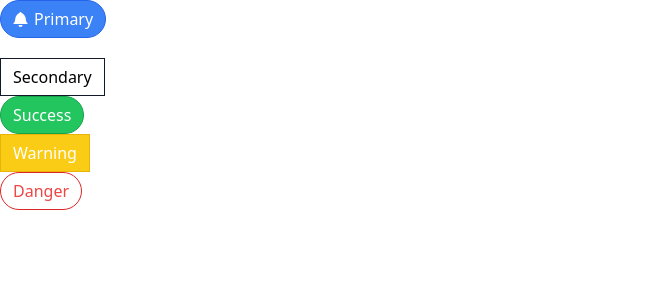
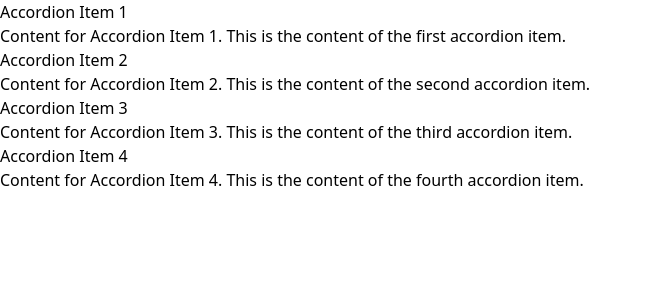
Before and after one commit to tmartins14/React, a React (Create React App) app in the folder comps/: page / in a window 1280 px wide. Shown: the top 300 px of the page, without its empty margins (0-652 px from the left). Built offline with nearby package versions, Linux system fonts and the light colour scheme.

Commit message:
Section 11: Mastering State Design Process pt.1

```diff
--- a/comps/src/App.js
+++ b/comps/src/App.js
@@ -1,39 +1,36 @@
 import React from "react";
-import Button from "./Button";
+import Button from "./components/Button";
 import { GoBell } from "react-icons/go";
+import Accordion from "./components/Accordion";
 
 const App = () => {
-  const handleClick = () => {
-    console.log("Clicked!");
-  };
-
-  return (
-    <div>
-      <div>
-        <Button className="mb-5" onClick={handleClick} primary rounded>
-          <GoBell /> Primary
-        </Button>
-      </div>
-      <div>
-        <Button secondary outline>
-          Secondary
-        </Button>
-      </div>
-      <div>
-        <Button success rounded>
-          Success
-        </Button>
-      </div>
-      <div>
-        <Button warning>Warning</Button>
-      </div>
-      <div>
-        <Button danger rounded outline>
-          Danger
-        </Button>
-      </div>
-    </div>
-  );
+  const items = [
+    {
+      id: "dsfgdf",
+      label: "Accordion Item 1",
+      content:
+        "Content for Accordion Item 1. This is the content of the first accordion item.",
+    },
+    {
+      id: "pokmk",
+      label: "Accordion Item 2",
+      content:
+        "Content for Accordion Item 2. This is the content of the second accordion item.",
+    },
+    {
+      id: "sgxdfhsg",
+      label: "Accordion Item 3",
+      content:
+        "Content for Accordion Item 3. This is the content of the third accordion item.",
+    },
+    {
+      id: "iojfgdfg",
+      label: "Accordion Item 4",
+      content:
+        "Content for Accordion Item 4. This is the content of the fourth accordion item.",
+    },
+  ];
+  return <Accordion items={items} />;
 };
 
 export default App;
--- /dev/null
+++ b/comps/src/components/Accordion.js
@@ -0,0 +1,16 @@
+import React from "react";
+
+const Accordion = ({ items }) => {
+  const renderedItems = items.map((item) => {
+    return (
+      <div key={item.id}>
+        <div>{item.label}</div>
+        <div>{item.content}</div>
+      </div>
+    );
+  });
+
+  return <div>{renderedItems}</div>;
+};
+
+export default Accordion;
--- /dev/null
+++ b/comps/src/pages/ButtonPage.js
@@ -0,0 +1,41 @@
+import React from "react";
+import Button from "../components/Button";
+import { GoBell, GoCloudDownload, GoDatabase } from "react-icons/go";
+
+const ButtonPage = () => {
+  const handleClick = () => {
+    console.log("Clicked!");
+  };
+
+  return (
+    <div>
+      <div>
+        <Button className="mb-5" onClick={handleClick} primary rounded>
+          <GoBell /> Primary
+        </Button>
+      </div>
+      <div>
+        <Button secondary>
+          <GoDatabase />
+          Secondary
+        </Button>
+      </div>
+      <div>
+        <Button success rounded>
+          <GoCloudDownload />
+          Success
+        </Button>
+      </div>
+      <div>
+        <Button warning>Warning</Button>
+      </div>
+      <div>
+        <Button danger rounded outline>
+          Danger
+        </Button>
+      </div>
+    </div>
+  );
+};
+
+export default ButtonPage;
```
Also changed, not shown: comps/src/components/Button.js (renamed from comps/src/Button.js), 1 other file (tests, documents, lock files or other folders).
